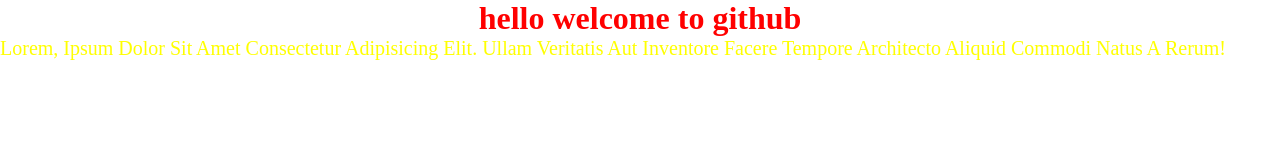
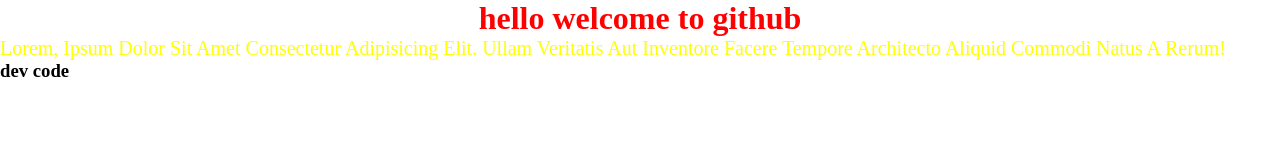
Before and after one commit to devensuthar33/github-1, a plain HTML site: page index.html in a window 1280 px wide. Drawn offline with Linux system fonts and the light colour scheme.

Commit message:
dev code new

```diff
--- a/index.html
+++ b/index.html
@@ -13,6 +13,8 @@
       Lorem, ipsum dolor sit amet consectetur adipisicing elit. Ullam veritatis
       aut inventore facere tempore architecto aliquid commodi natus a rerum!
     </p>
+
+    <h3>dev code</h3>
     <script src="./javascript/test.js"></script>
   </body>
 </html>
```
